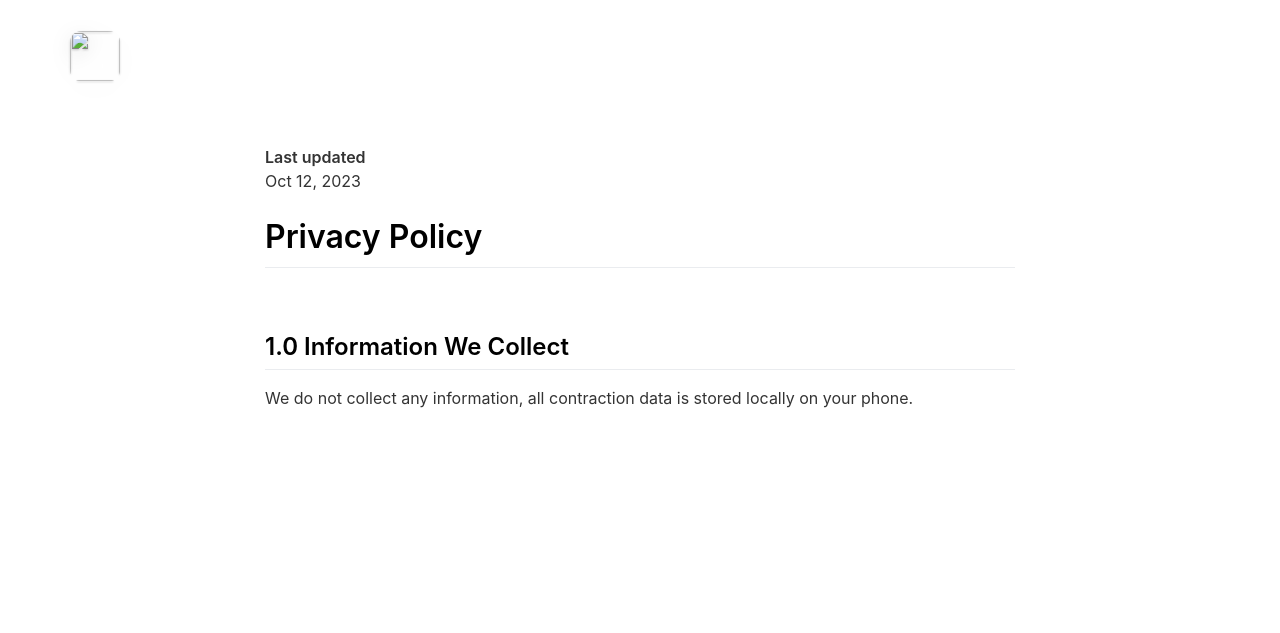
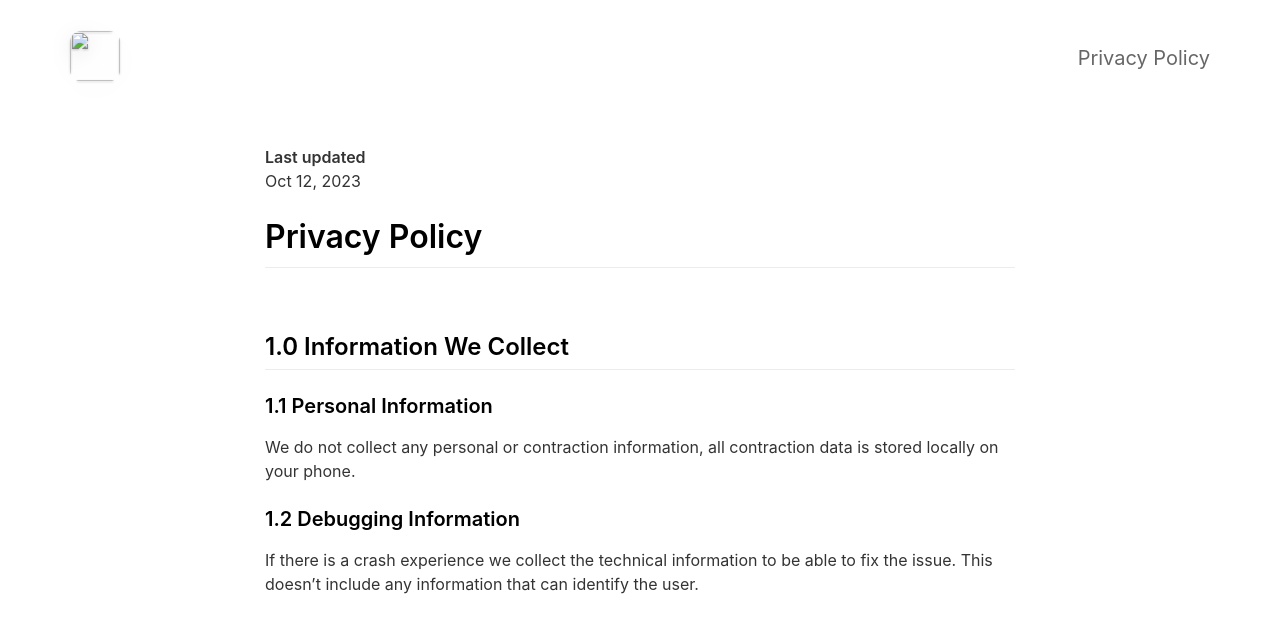
Before and after one commit to mini024/contraction-tracker-page, a Jekyll site: the page built from _pages/privacypolicy.md, in a window 1280 px wide. Shown: the top 633 px of the page. Built offline with Jekyll 4.4.1, drawn with Linux system fonts in a browser that asks for light colours; nearby versions of some CDN libraries.

Commit message:
Update privacy policy

```diff
--- a/_config.yml
+++ b/_config.yml
@@ -22,7 +22,7 @@ enable_smart_app_banner                   : true
 
 # Information About Yourself
 your_name                                 : Jessic Cavazos Rose
-your_link                                 :
+your_link                                 : https://jess.cavazosrose.com/
 your_city                                 : Amsterdam, NL
 email_address                             :
 facebook_username                         :
--- a/_pages/privacypolicy.md
+++ b/_pages/privacypolicy.md
@@ -12,4 +12,9 @@ Oct 12, 2023
 <br>
 
 ## 1.0 Information We Collect
-We do not collect any information, all contraction data is stored locally on your phone.
+
+### 1.1 Personal Information
+We do not collect any personal or contraction information, all contraction data is stored locally on your phone.
+
+### 1.2 Debugging Information
+If there is a crash experience we collect the technical information to be able to fix the issue. This doesn't include any information that can identify the user.
```
Also changed, not shown: other parts of _pages/privacypolicy.md (+1 -1 lines), assets/screenshot/screenshot.png, 1 other file.
